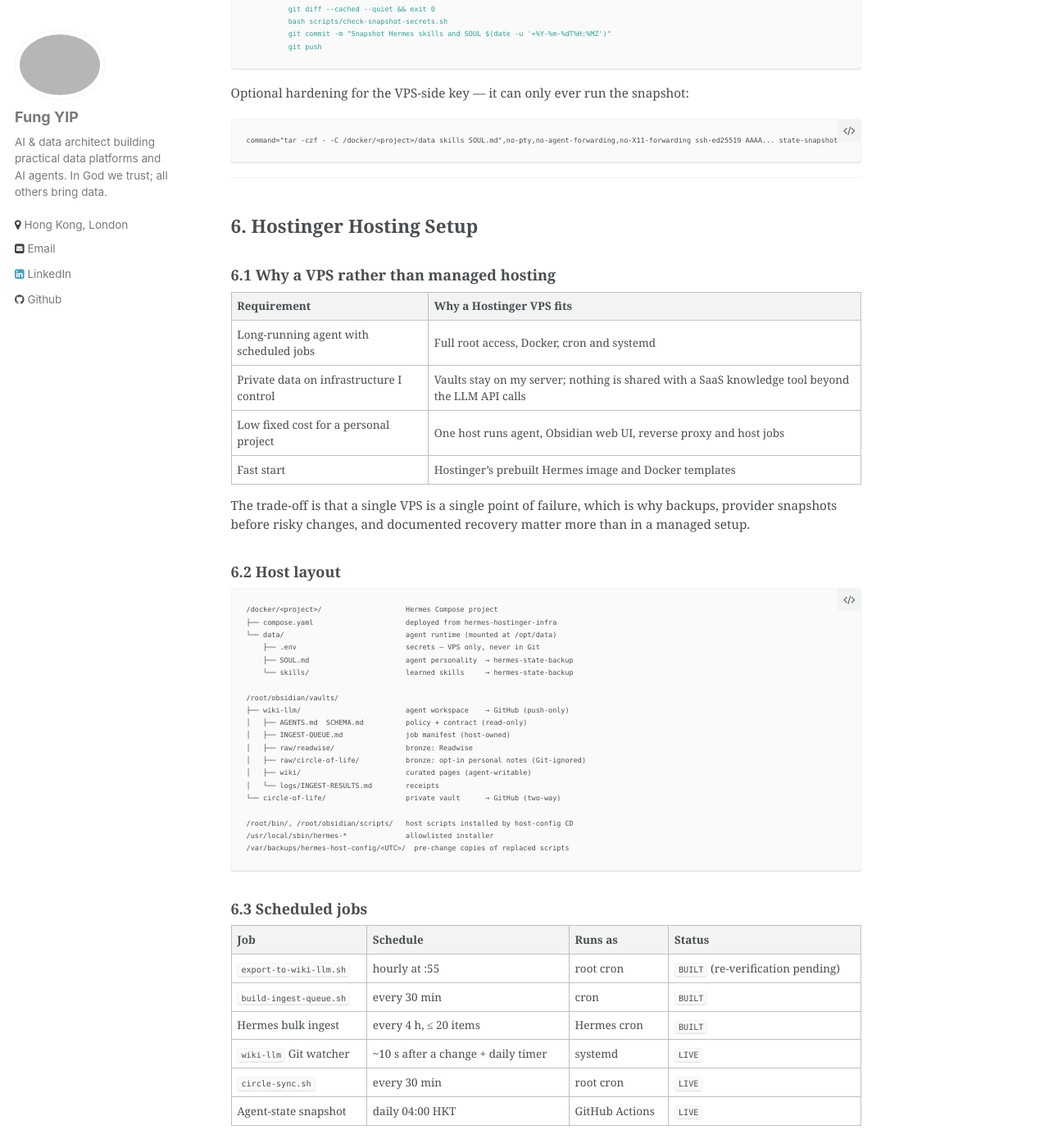
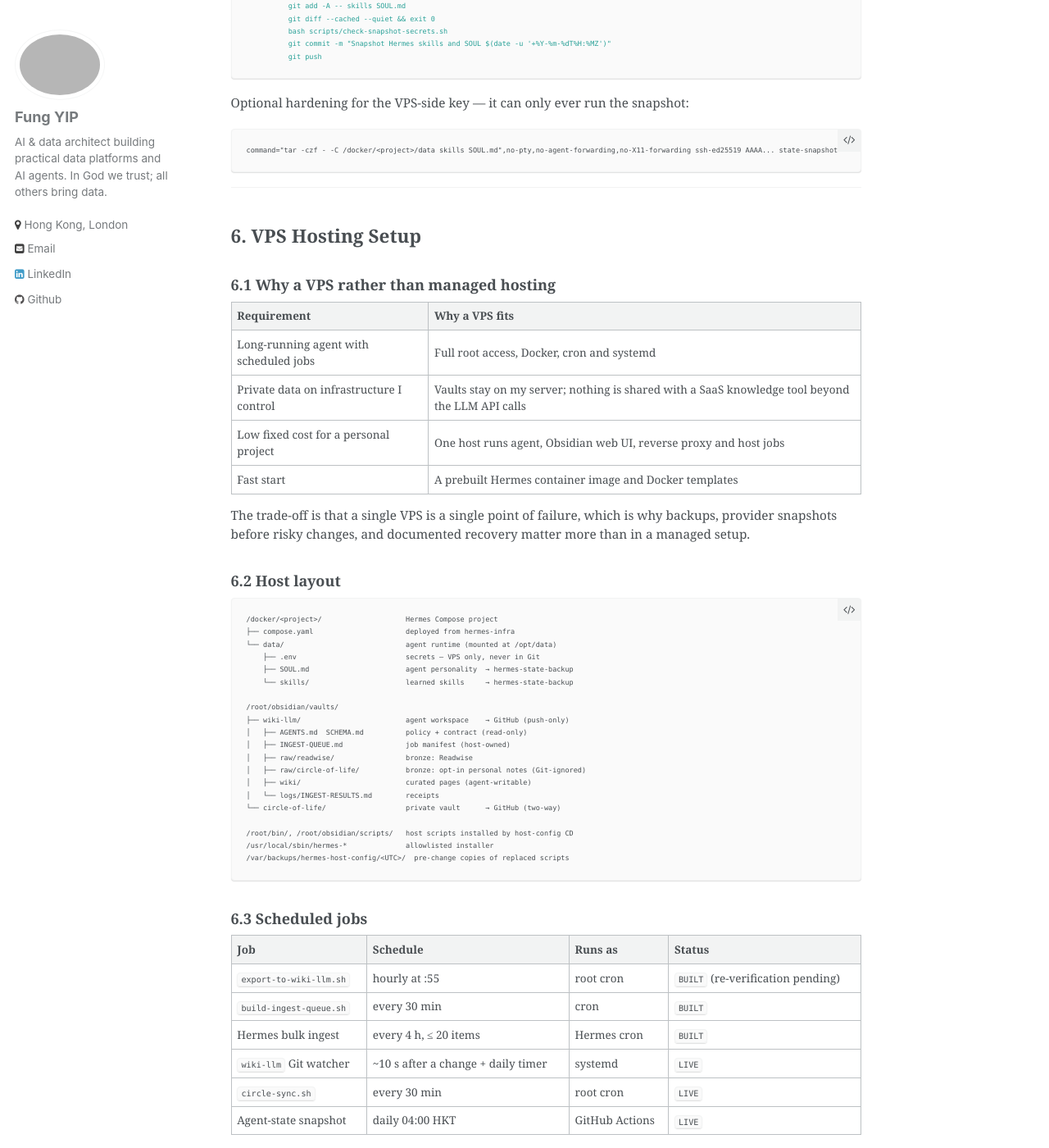
Before and after one commit to fungyip/fungyip.github.io, a Jekyll site: the page built from _pages/projects/knowledge-data-platform.md, in a window 1280 px wide and 1400 px high, scrolled down 10650 px. Shown: the whole window at 82% size. Built offline with Jekyll 4.4.1, drawn with Linux system fonts in a browser that asks for light colours; some of the changed text lies outside the part shown.

Commit message:
Hide older analytics projects and remove Hostinger references
- Remove Earlier Analytics Projects from homepage and Projects page
- Unpublish /code/ until those repos are upgraded
- Generalise Hostinger-specific names, image and repo names in the case study

````diff
--- a/_data/navigation.yml
+++ b/_data/navigation.yml
@@ -9,7 +9,7 @@
   - title: "Econometrics"
     url: /econometrics/
 
-# "Code" is now part of Projects (/projects/#earlier-analytics-projects).
+# "Code" (older analytics repos) is hidden until those projects are upgraded.
 # Re-enable "Writing" once the first post is published.
 #  - title: "Writing"
 #    url: /posts/
--- a/_pages/projects/knowledge-data-platform.md
+++ b/_pages/projects/knowledge-data-platform.md
@@ -1,5 +1,5 @@
 ---
-title: "A Self-Hosted Knowledge Data Platform on Hostinger"
+title: "A Self-Hosted Knowledge Data Platform"
 permalink: /projects/knowledge-data-platform/
 excerpt: "Governed ingestion, an AI-agent pipeline, CI/CD-controlled infrastructure and a reviewed publishing path, on a single VPS."
 layout: single
@@ -15,7 +15,7 @@
 
 | Project | Detail |
 |---|---|
-| **Stack** | Hostinger VPS · Docker Compose · Traefik · Hermes agent · Obsidian · Readwise · Telegram · GitHub Actions · Jekyll / GitHub Pages |
+| **Stack** | VPS · Docker Compose · Traefik · Hermes agent · Obsidian · Readwise · Telegram · GitHub Actions · Jekyll / GitHub Pages |
 | **Role** | Sole designer, builder and operator (personal project) |
 | **Period** | 30 September 2026 – present |
 | **Status** | Core platform running; deployment automation partly live; public publishing path proposed |
@@ -42,7 +42,7 @@
 | Processing engine | Hermes `llm-wiki` skill, run on a 4-hour schedule |
 | Curated layer | `wiki/` — compiled knowledge pages |
 | Pipeline run log | `logs/INGEST-RESULTS.md` — one receipt per processed source |
-| Infrastructure as code | `hermes-hostinger-infra` repo with CI, tests and two deploy workflows |
+| Infrastructure as code | `hermes-infra` repo with CI, tests and two deploy workflows |
 | Publishing / consumption | GitHub Pages portfolio (fungyip.github.io), fed by a reviewed export |
 
 **Key outcomes so far**
@@ -94,7 +94,7 @@
         ME[Me: Obsidian web, desktop, mobile]
     end
 
-    subgraph VPS["Hostinger VPS (single host)"]
+    subgraph VPS["VPS (single host)"]
         TR[Traefik<br/>TLS via Let's Encrypt]
         OB[Obsidian web container<br/>localhost only, login required]
         subgraph HC["Hermes container (UID 10000)"]
@@ -112,8 +112,8 @@
     subgraph GH["GitHub (private repos)"]
         G1[(wiki-llm)]
         G2[(circle-of-life)]
-        G3[(hermes-hostinger-infra)]
-        G4[(hermes-hostinger-docs)]
+        G3[(hermes-infra)]
+        G4[(hermes-docs)]
         G5[(hermes-state-backup)]
     end
 
@@ -140,7 +140,7 @@
 <summary>Plain-text version (for renderers without Mermaid)</summary>
 
 ```text
- Readwise ─┐                       ┌──────────── Hostinger VPS ─────────────┐
+ Readwise ─┐                       ┌───────────────── VPS ──────────────────┐
  Telegram ─┼──────────────────────▶│ Traefik ─▶ Obsidian web (localhost)    │
  Me ───────┘                       │                                         │
                                    │ circle-of-life (private) ──X── Hermes   │
@@ -194,8 +194,8 @@
 
 | Repository | Role | Visibility |
 |---|---|---|
-| `hermes-hostinger-infra` | Executable code: Compose file, host scripts, tests, CI, deploy workflows | Private |
-| `hermes-hostinger-docs` | Architecture, ADRs, change plans, runbooks, deployment requests | Private |
+| `hermes-infra` | Executable code: Compose file, host scripts, tests, CI, deploy workflows | Private |
+| `hermes-docs` | Architecture, ADRs, change plans, runbooks, deployment requests | Private |
 | `hermes-state-backup` | Daily snapshot of agent `skills/` and `SOUL.md` | Private |
 | `wiki-llm` | Push-only backup of the agent vault | Private |
 | `circle-of-life` | Two-way backup of the personal vault | Private |
@@ -282,7 +282,7 @@
 # apps/hermes/compose.yaml (domain generalised)
 services:
   hermes-agent:
-    image: ${HERMES_IMAGE:-ghcr.io/hostinger/hvps-hermes-agent:latest}
+    image: ${HERMES_IMAGE:-<registry>/hermes-agent:latest}
     restart: unless-stopped
     expose:
       - "4860"                     # internal only; no host port published
@@ -516,17 +516,17 @@
 
 ---
 
-## 6. Hostinger Hosting Setup
+## 6. VPS Hosting Setup
 
 ### 6.1 Why a VPS rather than managed hosting
 {: .no_toc}
 
-| Requirement | Why a Hostinger VPS fits |
+| Requirement | Why a VPS fits |
 |---|---|
 | Long-running agent with scheduled jobs | Full root access, Docker, cron and systemd |
 | Private data on infrastructure I control | Vaults stay on my server; nothing is shared with a SaaS knowledge tool beyond the LLM API calls |
 | Low fixed cost for a personal project | One host runs agent, Obsidian web UI, reverse proxy and host jobs |
-| Fast start | Hostinger's prebuilt Hermes image and Docker templates |
+| Fast start | A prebuilt Hermes container image and Docker templates |
 
 The trade-off is that a single VPS is a single point of failure, which is why backups, provider snapshots before risky changes, and documented recovery matter more than in a managed setup.
 
@@ -535,7 +535,7 @@
 
 ```text
 /docker/<project>/                    Hermes Compose project
-├── compose.yaml                      deployed from hermes-hostinger-infra
+├── compose.yaml                      deployed from hermes-infra
 └── data/                             agent runtime (mounted at /opt/data)
     ├── .env                          secrets — VPS only, never in Git
     ├── SOUL.md                       agent personality  → hermes-state-backup
@@ -611,11 +611,11 @@
 ### 7.2 Integration principle
 {: .no_toc}
 
-**Hostinger is the private workshop; GitHub Pages is the public showroom.** The agent may draft; only I publish.
+**The private VPS is the workshop; GitHub Pages is the public showroom.** The agent may draft; only I publish.
 
 ```mermaid
 flowchart LR
-    subgraph Private["Hostinger VPS (private)"]
+    subgraph Private["Private VPS"]
         W[wiki/ curated pages] --> S[I select pages<br/>publish: true]
         S --> E[public-export/<br/>sanitised copy]
         H[Hermes drafts<br/>case studies, posts] --> E
````
Also changed, not shown: _pages/code.md (+1 -2 lines), _pages/projects.md (+2 -13 lines), index.md (+0 -5 lines).
